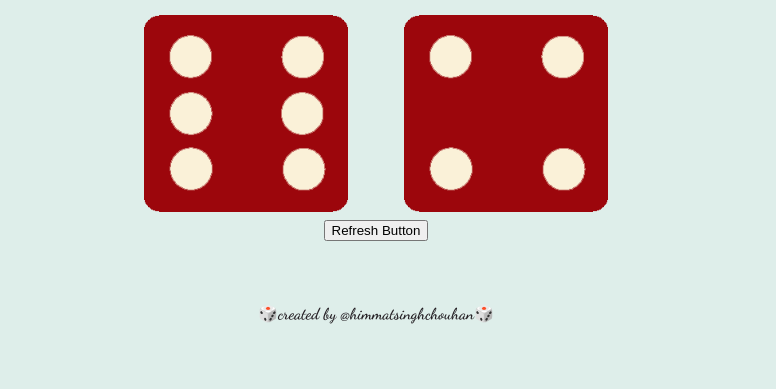
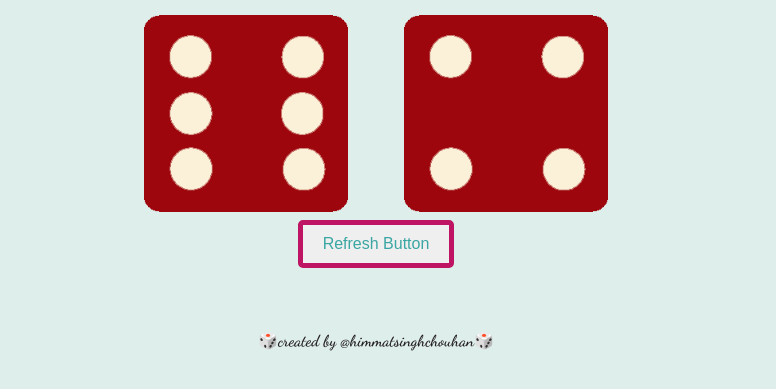
Before and after one commit to HIMMAT3362/Dice-game, a plain HTML site: page index.html in a window 1280 px wide. Shown: the part 285-674 px from the top of the page, without its empty margins (264-1040 px from the left). Drawn offline with Linux system fonts and the light colour scheme.

Commit message:
Update styles.css

```diff
--- a/styles.css
+++ b/styles.css
@@ -34,3 +34,11 @@ footer{
   text-align: center;
   color: #231e23;
 }
+.btn{
+padding: 10px 20px;
+border: 5px solid #bf1363;
+border-radius: 5px;
+color: #39a6a3;
+font-size: 1rem;
+font-family: 'Cabin', sans-serif;
+}
```
